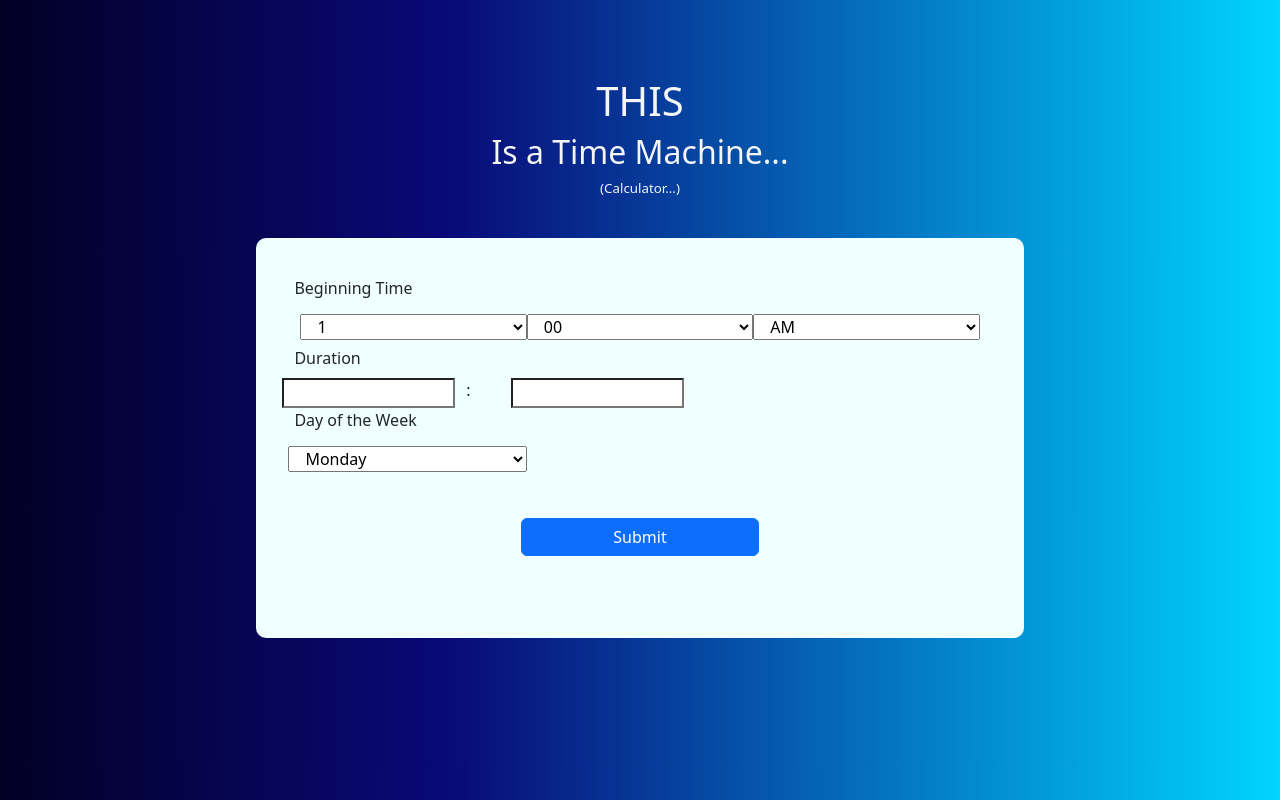
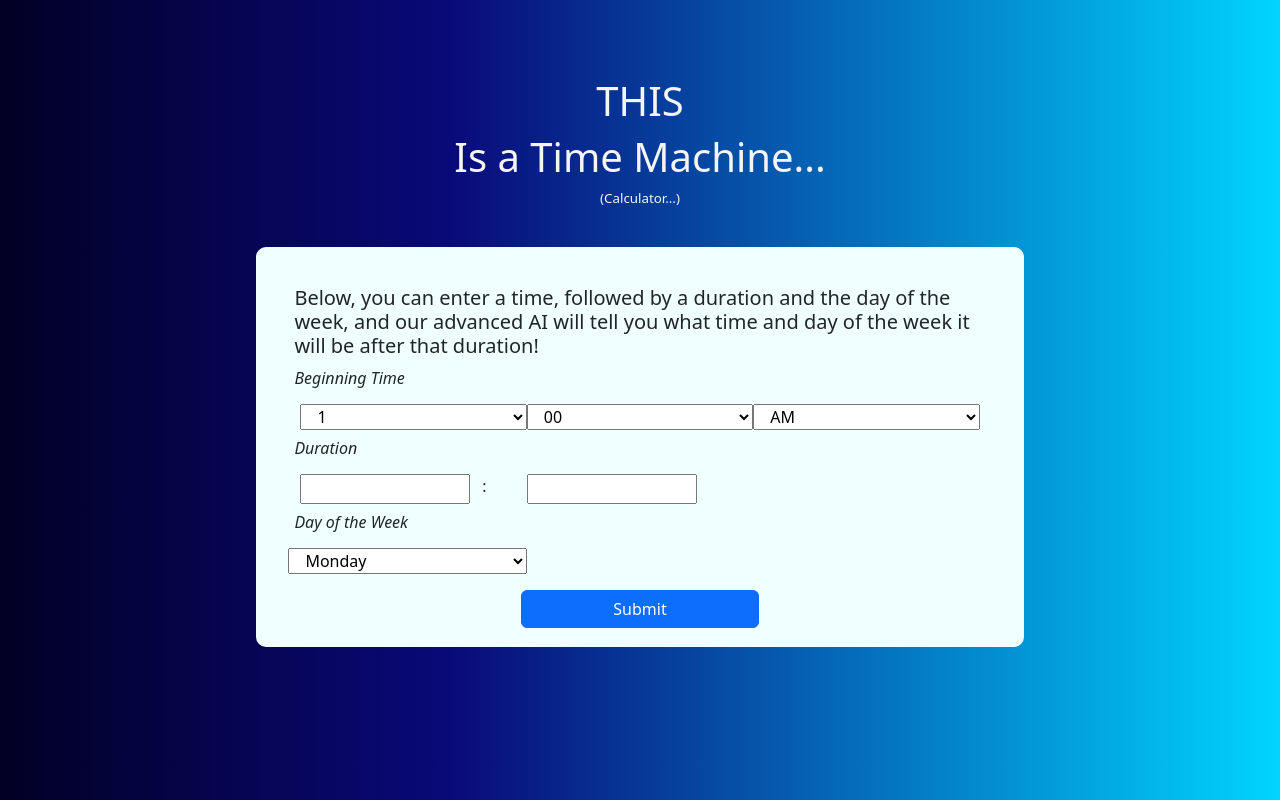
Before and after one commit to courtenayboyle/time_calculator, a website: page src/index.html in a window 1280 px wide. Shown: the top 800 px of the page. Drawn offline with nearby package versions, Linux system fonts and the light colour scheme.

Commit message:
improved formatting and colors

```diff
--- a/src/index.html
+++ b/src/index.html
@@ -17,14 +17,17 @@
             <h1>THIS</h1>
         </div>
         <div class="title">
-            <h2>Is a Time Machine...</h2>
+            <h1>Is a Time Machine...</h1>
             <p class="title-sm">(Calculator...)</p>
         </div>
     </div>
     <div class="main">
         <div class="formContainer">
             <div class="formFrame">
-                <label class="form-label">Beginning Time</label>
+                <div class="row">
+                    <h5>Below, you can enter a time, followed by a duration and the day of the week, and our advanced AI will tell you what time and day of the week it will be after that duration!</h5>
+                </div>
+                <label class="form-label"><i>Beginning Time</i></label>
                 <div class="row formFields">
                     <select class="col-4" id="startHrs">
                         <option selected>1</option>
@@ -107,15 +110,14 @@
                         <option>PM</option>
                     </select>
                 </div>
-                <label class="form-label text-center">Duration</label>
-                <div class="input-group row">
-                    <!-- <span class="input-group-text col-4">Duration hh:mm</span> -->
+                <label class="form-label text-center"><i>Duration</i></label>
+                <div class="formFields row">
                     <input id="durationHrs" type="number" aria-label="Hours" class="col-3">
                     <div class="col-1">:</div>
                     <input id="durationMins" type="number" aria-label="Minutes" class="col-3">
                 </div>
                 <div class="col-4"></div>
-                <label class="form-label text-center">Day of the Week</label>
+                <label class="form-label text-center"><i>Day of the Week</i></label>
                 <div class="row">
                     <select class="col-4 formFields" id="dayInput">
                         <option selected>Monday</option>
@@ -133,8 +135,7 @@
                 </div>
             </div>
         </div>
-        <div id="alert" class="alert alert-warning alert-dismissible fade show hide" role="alert">
-            <button type="button" class="btn-close" data-bs-dismiss="alert" aria-label="Close"></button>
+        <div id="alert" class="alert alert-success alert-dismissible fade show hide" role="alert">
           </div>
     </div>
     <script src="./scripts.js"></script>
--- a/src/scripts.js
+++ b/src/scripts.js
@@ -27,6 +27,6 @@ submitBtn.addEventListener('click', async function () {
 
     let returnData = await postData();
     console.log("Response = " + returnData);
-    alert.innerText = returnData;
+    alert.innerText = "The time will be " + returnData;
     alert.classList.remove('hide');
 });
--- a/src/style.css
+++ b/src/style.css
@@ -45,7 +45,7 @@ body {
 }
 
 #submit {
-    margin-top: 40px;
+    margin-top: 10px;
 }
 
 .hide {
```
